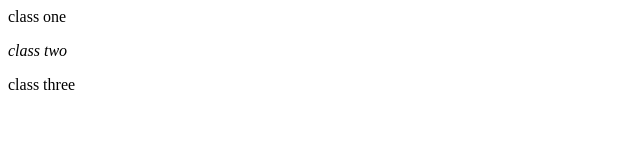
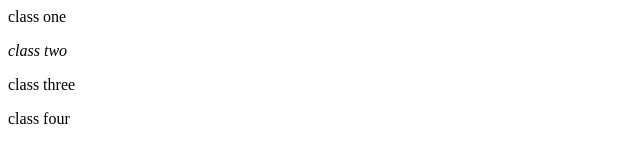
Before and after one commit to AlexRod08-pumpkin/CSS-Font-Style, a plain HTML site: page index.html in a window 1280 px wide. Shown: the full height of the page, 0-640 px from the left. Drawn offline with Linux system fonts and the light colour scheme.

Commit message:
Update index.html

```diff
--- a/index.html
+++ b/index.html
@@ -7,5 +7,6 @@
     <p class="class1">class one</p>
     <p class="class2">class two</p>
     <p class="class3">class three</p>
+    <p class="class4"> class four</p>
   </body>
 </html>
```
